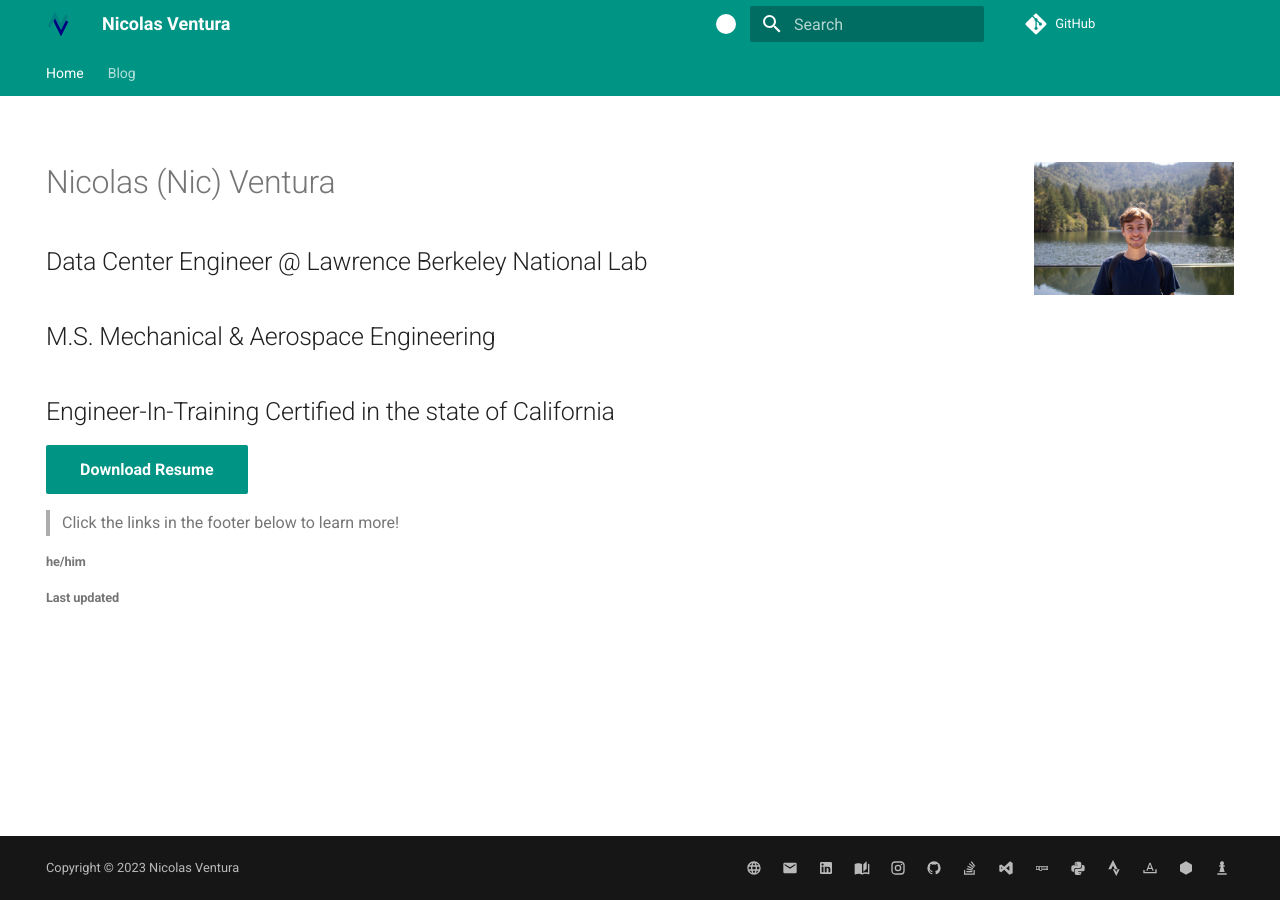
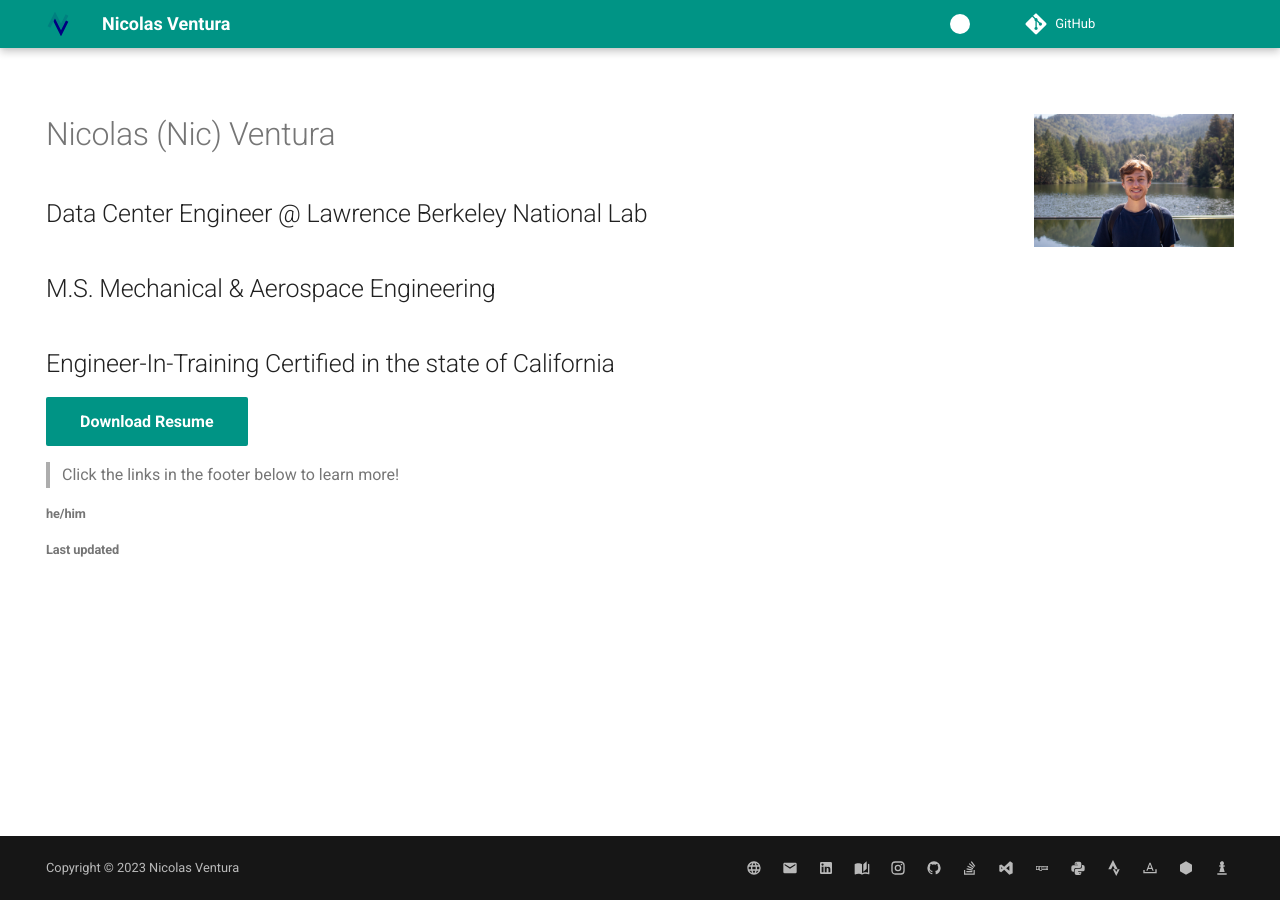
Before and after one commit to nicfv/Me, an MkDocs documentation site: the page built from docs/index.md, in a window 1280 px wide. Built offline with MkDocs 1.6.1 and Material for MkDocs 9.7.7, drawn with Linux system fonts in a browser that asks for light colours; comment, search, counter and statistics services are not loaded.

Commit message:
I do not think I will keep this, but I just want to see if it works

```diff
--- /dev/null
+++ b/docs/extra.css
@@ -0,0 +1,4 @@
+.md-search,
+.md-tabs {
+    display: none;
+}
--- a/docs/index.md
+++ b/docs/index.md
@@ -3,6 +3,8 @@ hide:
   - navigation
   - toc
 ---
+
+<link rel="stylesheet" type="text/css" href="extra.css" />
 
 ![Me](me.jpg){ style="max-width:200px;height:auto;float:right;" }
 
```
